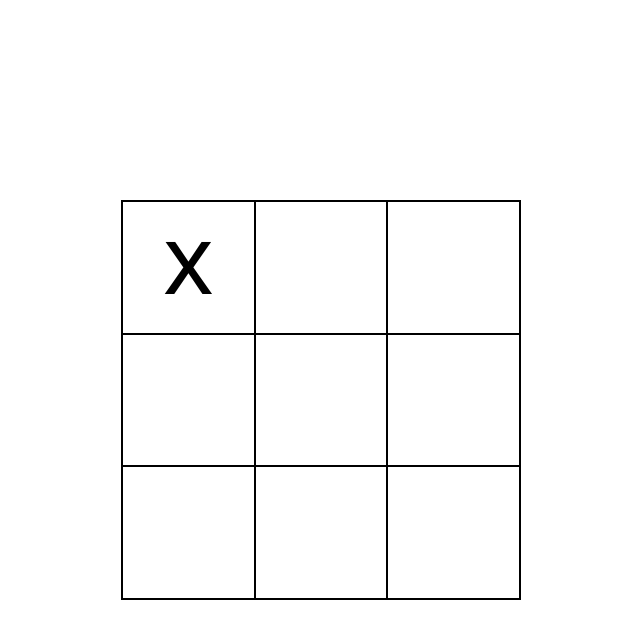
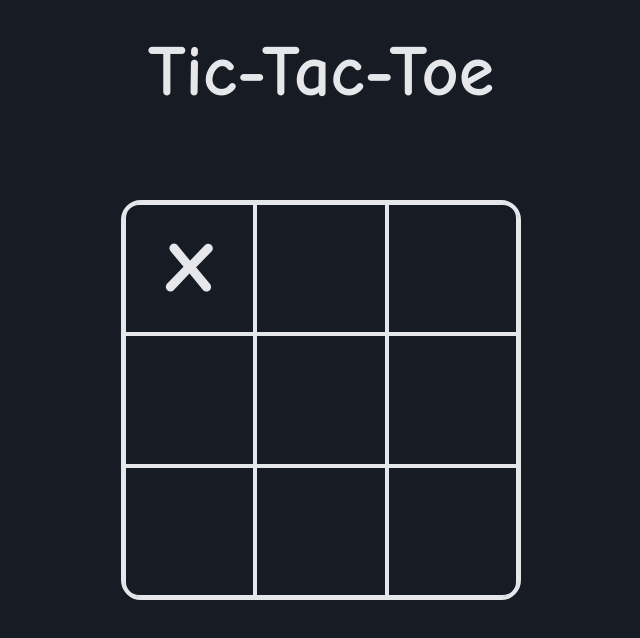
Before and after one commit to zakibed/tic-tac-toe, a plain HTML site: page index.html in a window 1280 px wide. Both pictures are taken after a click on the element 507 px from the left and 267 px from the top of the page. Shown: the whole page, without its empty margins (319-959 px from the left). Drawn offline with Linux system fonts and the light colour scheme.

Commit message:
Change appearance and add two player functionality

```diff
--- a/index.html
+++ b/index.html
@@ -9,17 +9,17 @@
         <script src="https://kit.fontawesome.com/ea6e9201dc.js" crossorigin="anonymous"></script>
     </head>
     <body>
-        <p></p>
+        <h1>Tic-Tac-Toe</h1>
         <div id="gameboard">
-            <div data-index="0" class="col-1 row-1"></div>
-            <div data-index="1" class="col-2 row-1"></div>
-            <div data-index="2" class="col-3 row-1"></div>
-            <div data-index="3" class="col-1 row-2"></div>
-            <div data-index="4" class="col-2 row-2"></div>
-            <div data-index="5" class="col-3 row-2"></div>
-            <div data-index="6" class="col-1 row-3"></div>
-            <div data-index="7" class="col-2 row-3"></div>
-            <div data-index="8" class="col-3 row-3"></div>
+            <div data-index="0" class="cell"></div>
+            <div data-index="1" class="cell"></div>
+            <div data-index="2" class="cell"></div>
+            <div data-index="3" class="cell"></div>
+            <div data-index="4" class="cell"></div>
+            <div data-index="5" class="cell"></div>
+            <div data-index="6" class="cell"></div>
+            <div data-index="7" class="cell"></div>
+            <div data-index="8" class="cell"></div>
         </div>
     </body>
 </html>
--- a/script.js
+++ b/script.js
@@ -1,66 +1,74 @@
 const gameBoardGrid = document.querySelector('#gameboard');
-const boardCell = document.querySelectorAll('#gameboard > div');
+const boardCell = document.querySelectorAll('.cell');
 
-const Player = (name) => {
+const Player = (name, marker) => {
     let health = 3;
 
     const lose = () => console.log('YOU LOSE!');
     const removeHealth = () => (health > 0 ? health-- : lose());
 
-    return { name, health, removeHealth };
+    return { name, marker, health, removeHealth };
 };
 
 const gameBoard = (() => {
-    const arr = [];
-    const playerOne = Player('playerOne');
-    const playerTwo = Player('playerTwo');
+    const board = [];
+    const playerOne = Player('playerOne', 'x');
+    const playerTwo = Player('playerTwo', 'o');
+    let currentPlayer = playerOne;
+
+    const addMarker = (e) => {
+        const index = e.target.dataset.index;
+
+        if (!board[index]) {
+            board[index] = currentPlayer.marker;
+
+            displayController.showBoard();
+            _checkWinner(currentPlayer);
+
+            currentPlayer = currentPlayer === playerOne ? playerTwo : playerOne;
+        }
+    };
 
     const _getThreeInARow = (i, end, increment = 1) => {
         const row = [];
 
         while (i <= end) {
-            row.push(arr[i]);
+            row.push(board[i]);
             i += increment;
         }
 
         return row;
     };
 
-    const _checkWinner = () => {
+    const _checkWinner = (player) => {
+        const showWinner = () => console.log(`%c${player.name} WINS!`, 'color: lime;');
+
         // check columns
         for (let i = 0; i < 3; i++) {
-            const jackpot = _getThreeInARow(i, i + 6, 3).every((n) => n === 'x');
-            if (jackpot) console.log('YAHOO!');
+            const jackpot = _getThreeInARow(i, i + 6, 3).every((n) => n === player.marker);
+            if (jackpot) showWinner();
         }
 
         // check rows
         for (let i = 0; i <= 6; i += 3) {
-            const jackpot = _getThreeInARow(i, i + 2).every((n) => n === 'x');
-            if (jackpot) console.log('YAHOO!');
+            const jackpot = _getThreeInARow(i, i + 2).every((n) => n === player.marker);
+            if (jackpot) showWinner();
         }
 
         // check diagonally
         for (let i = 0; i < 3; i += 2) {
             const jackpot =
                 i === 0
-                    ? _getThreeInARow(i, 8, 4).every((n) => n === 'x')
-                    : _getThreeInARow(i, 6, 2).every((n) => n === 'x');
-            if (jackpot) console.log('YAHOO!');
-        }
-    };
-
-    const addMarker = (e) => {
-        const index = e.target.dataset.index;
-
-        if (!arr[index]) {
-            arr[index] = 'x';
-            displayController.showBoard();
-            _checkWinner();
+                    ? _getThreeInARow(i, 8, 4).every((n) => n === player.marker)
+                    : _getThreeInARow(i, 6, 2).every((n) => n === player.marker);
+            if (jackpot) showWinner();
         }
     };
 
     return {
-        arr,
+        board,
+        playerOne,
+        playerTwo,
         addMarker
     };
 })();
@@ -70,7 +78,7 @@ const displayController = (() => {
         for (let i = 0; i < 9; i++) {
             const cell = document.querySelector(`[data-index='${i}']`);
 
-            cell.textContent = gameBoard.arr[i];
+            cell.textContent = gameBoard.board[i];
         }
     };
 
--- a/style.css
+++ b/style.css
@@ -1,12 +1,30 @@
+@import url('https://fonts.googleapis.com/css2?family=Comic+Neue:wght@300;400;700&display=swap');
+
 * {
     margin: 0;
     padding: 0;
     box-sizing: border-box;
 }
 
+:root {
+    --dark: #161b24;
+    --white: #e5e7eb;
+    --blue: #1964ee;
+    --red: #da5015;
+    --green: #81ff21;
+}
+
 body {
-    font-family: system-ui, -apple-system, BlinkMacSystemFont, 'Segoe UI', Roboto, Oxygen, Ubuntu,
-        Cantarell, 'Open Sans', 'Helvetica Neue', sans-serif;
+    font-family: 'Comic Neue', Arial, Helvetica, sans-serif;
+    font-weight: 700;
+    background: var(--dark);
+    color: var(--white);
+}
+
+h1 {
+    margin-top: 30px;
+    font-size: 4.5rem;
+    text-align: center;
 }
 
 #gameboard {
@@ -21,12 +39,29 @@ body {
     transform: translate(-50%, -50%);
 }
 
-#gameboard,
-#gameboard > div {
-    border: 1px solid black;
+#gameboard {
+    border: 3px solid var(--white);
+    border-radius: 20px;
 }
 
-#gameboard > div {
+.cell {
     text-align: center;
     line-height: 110px;
+    border: 2px solid var(--white);
 }
+
+.cell:first-child {
+    border-radius: 15px 0 0 0;
+}
+
+.cell:nth-child(3) {
+    border-radius: 0 15px 0 0;
+}
+
+.cell:nth-child(7) {
+    border-radius: 0 0 0 15px;
+}
+
+.cell:last-child {
+    border-radius: 0 0 15px 0;
+}
```
